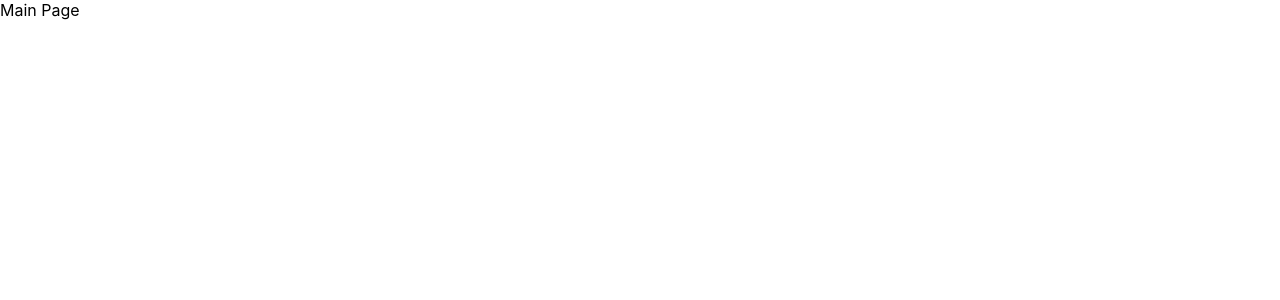
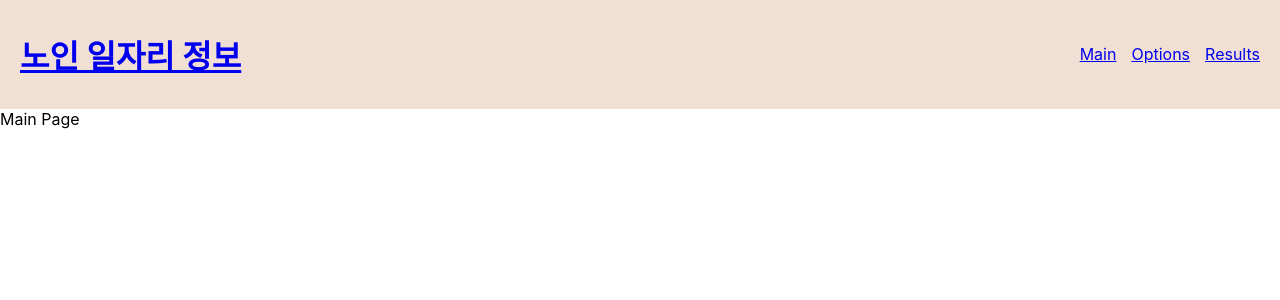
Before and after one commit to hyeon020723/BusanSilverWork, a React (Create React App) app in the folder silverwork/: page / in a window 1280 px wide. Shown: the top 300 px of the page. Built offline with nearby package versions, Linux system fonts and the light colour scheme.

Commit message:
init header

```diff
--- a/silverwork/src/App.js
+++ b/silverwork/src/App.js
@@ -1,5 +1,7 @@
 import React from "react";
 import { BrowserRouter as Router, Routes, Route } from "react-router-dom";
+import Header from "./components/Header";
+
 import MainPage from "./pages/MainPage";
 import OptionsPage from "./pages/OptionsPage";
 import ResultsPage from "./pages/ResultsPage";
@@ -7,6 +9,8 @@ import ResultsPage from "./pages/ResultsPage";
 function App() {
   return (
     <Router>
+      <Header />
+
       <Routes>
         <Route path="/" element={<MainPage />} />
         <Route path="/options" element={<OptionsPage />} />
--- /dev/null
+++ b/silverwork/src/components/Header.js
@@ -0,0 +1,42 @@
+import React from "react";
+import { Link } from "react-router-dom";
+
+function Header() {
+  return (
+    <header style={headerStyle}>
+      <Link to="/">
+        <h1>노인 일자리 정보</h1>
+      </Link>
+      <nav>
+        <ul style={navStyle}>
+          <li>
+            <Link to="/">Main</Link>
+          </li>
+          <li>
+            <Link to="/options">Options</Link>
+          </li>
+          <li>
+            <Link to="/results">Results</Link>
+          </li>
+        </ul>
+      </nav>
+    </header>
+  );
+}
+
+const headerStyle = {
+  display: "flex",
+  justifyContent: "space-between",
+  alignItems: "center",
+  padding: "10px 20px",
+  backgroundColor: "#f2dfd3",
+  color: "#333",
+};
+
+const navStyle = {
+  listStyle: "none",
+  display: "flex",
+  gap: "15px",
+};
+
+export default Header;
```
